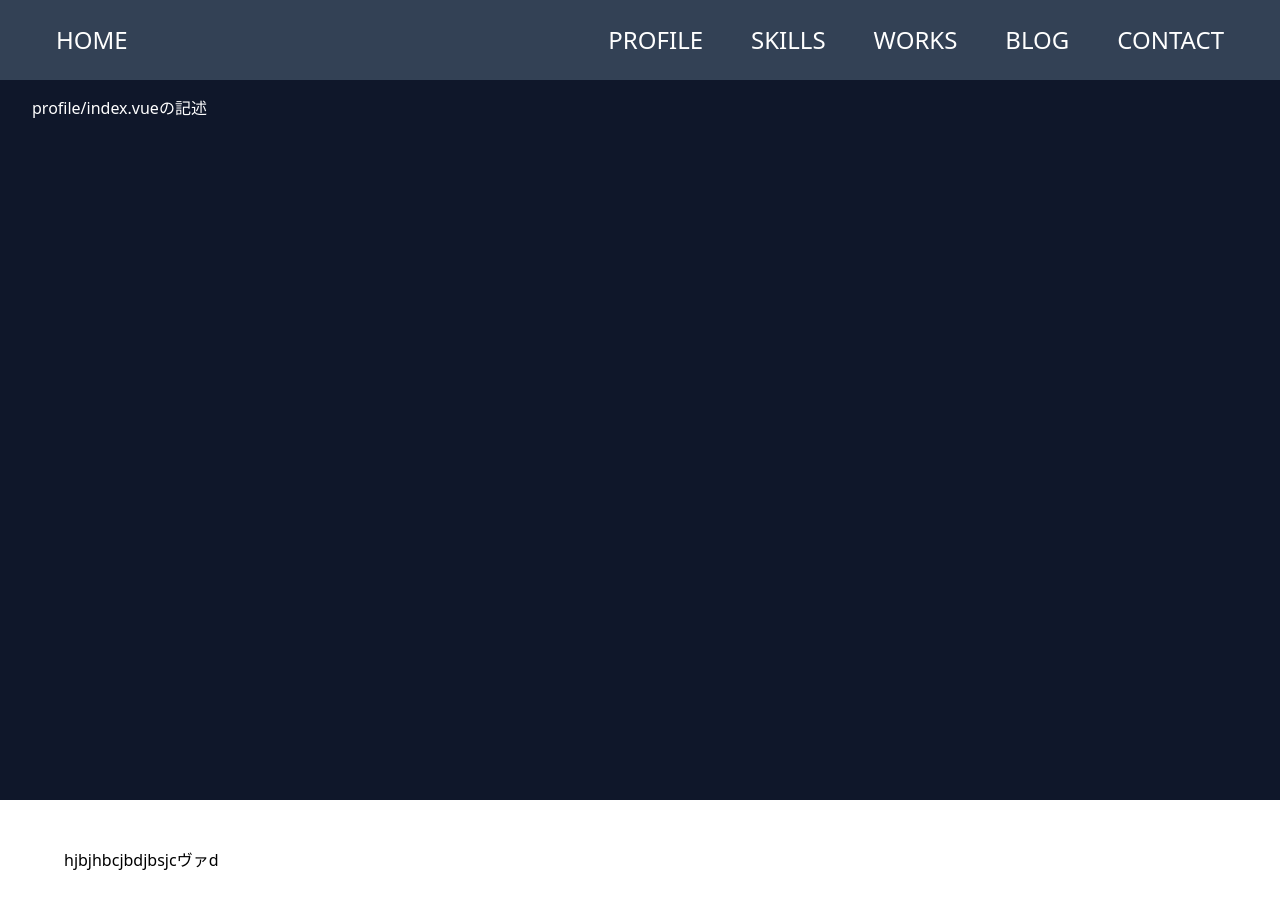
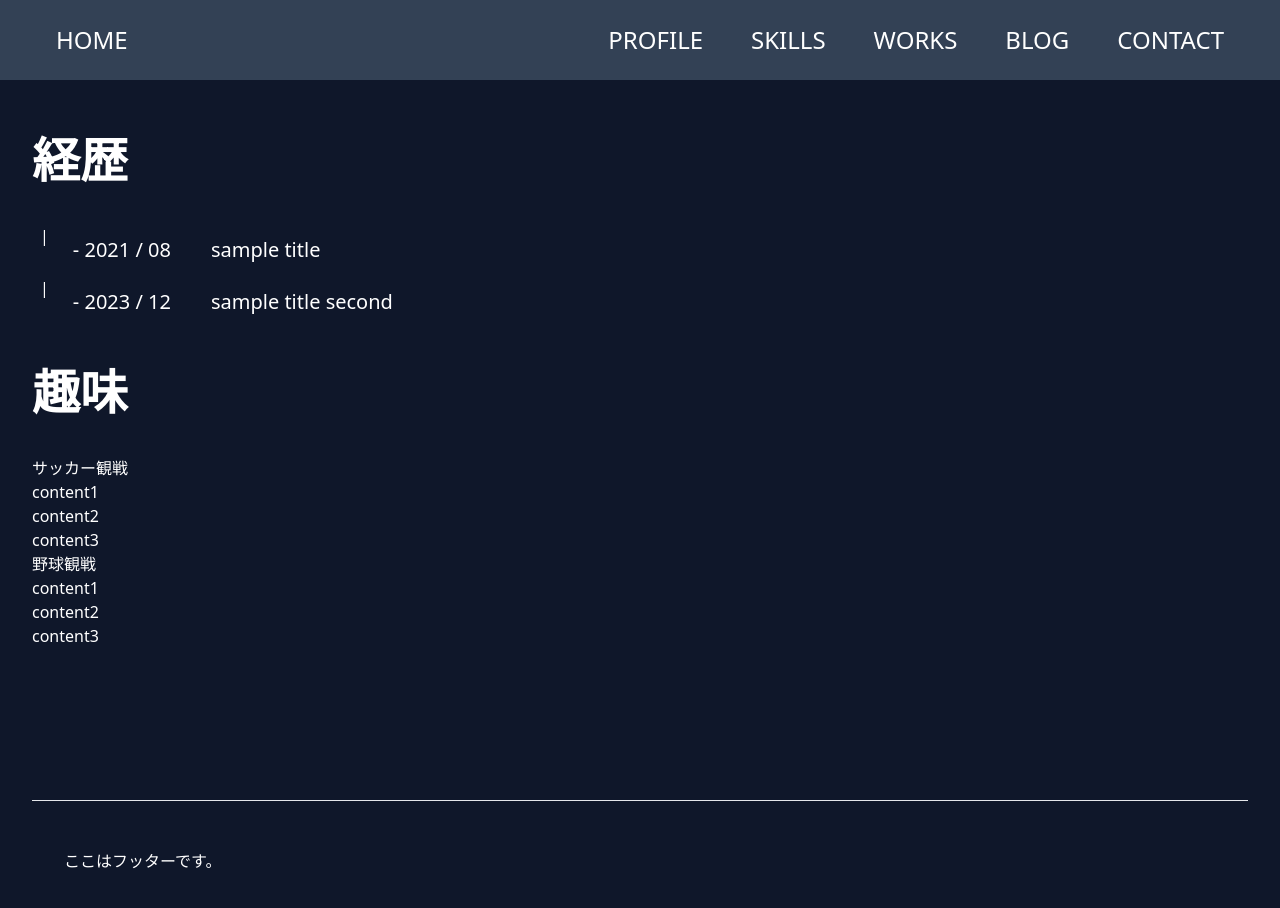
Before and after one commit to IJproject/introduce-myself-portfolio, a Nuxt app: page /profile in a window 1280 px wide. Shown: the top 908 px of the page. Built offline with nearby package versions, Linux system fonts and the light colour scheme.

Commit message:
ホーム画面の文字カラーを調整

```diff
--- a/app.vue
+++ b/app.vue
@@ -12,3 +12,9 @@ useHead({
         <NuxtPage />
     </div>
 </template>
+
+<style>
+    .title {
+        font-family: 'Abril Fatface';
+    }
+</style>
--- /dev/null
+++ b/components/CareerItem.vue
@@ -0,0 +1,16 @@
+<script setup>
+import { ref } from 'vue'
+
+const props = defineProps(['item'])
+
+</script>
+
+<template>
+    <div class="flex justify-start">
+        <div class="px-2 py-0 h-full">|</div>
+        <div class="flex-1 flex justify-start text-xl py-3">
+            <p class="mx-4">- {{ item.year }} / {{ item.month }}</p>
+            <p class="ml-6">{{ item.title }}</p>
+        </div>
+    </div>
+</template>
--- /dev/null
+++ b/components/HobbyItem.vue
@@ -0,0 +1,15 @@
+<script setup>
+import { ref } from 'vue'
+
+const props = defineProps(['hobby'])
+
+</script>
+
+<template>
+    <div>
+        <h4>{{ hobby.title }}</h4>
+        <p v-for="content in hobby.content" :key="content[0]">
+            {{ content }}
+        </p>
+    </div>
+</template>
--- /dev/null
+++ b/components/HomeSection.vue
@@ -0,0 +1,23 @@
+<script setup>
+import { ref } from 'vue'
+const props = defineProps(['section'])
+
+// titleの編集
+const titleArray = [
+    props.section.title.charAt(0),
+    props.section.title.slice(1)
+]
+
+// const initialColor = `text-${props.section.color}-400`
+// const buttonColor = "inline-block px-6 py-3 text-lg font-bold border-4 border-double border-white duration-300 " + `hover:bg-${props.section.color}-400`
+</script>
+
+<template>
+    <div class="text-center my-56">
+        <h3 class="text-5xl inline-block  font-bold my-4 title gradient-text"><span>{{ titleArray[0] }}</span>{{ titleArray[1] }}</h3>
+        <div class="my-16 text-lg">
+            <p v-for="content in section.content" :key="content" class="text-slate-300">{{ content }}</p>
+        </div>
+        <NuxtLink :to="section.url" class="inline-block px-6 py-3 text-lg font-bold border-4 border-double border-white duration-300 hover:bg-white hover:text-slate-900">詳細はこちら</NuxtLink>
+    </div>
+</template>
--- a/components/Section.vue
+++ /dev/null
@@ -1,27 +0,0 @@
-<script setup>
-import { ref } from 'vue'
-const props = defineProps(['section'])
-
-// titleの編集
-const titleArray = [
-    props.section.title.charAt(0),
-    props.section.title.slice(1)
-]
-
-const initialColor = ref(`text-${props.section.color}-400`)
-
-const buttonColor = "inline-block px-6 py-3 text-lg font-bold border-4 border-double border-white duration-300 " + `hover:bg-${props.section.color}-200`
-
-// contentの編集
-</script>
-
-<template>
-    <div class="text-center my-56">
-        <h3 class="text-5xl font-bold my-4"><span :class=initialColor>{{ titleArray[0] }}</span>{{ titleArray[1] }}</h3>
-        <p class="gradient-text">kokokok</p>
-        <div class="my-16 text-lg">
-            <p v-for="content in section.content" :key=content class="text-slate-300">{{ content }}</p>
-        </div>
-        <NuxtLink :to=section.url :class=buttonColor>詳細はこちら</NuxtLink>
-    </div>
-</template>
--- a/layouts/default.vue
+++ b/layouts/default.vue
@@ -44,7 +44,9 @@ const mobileMenuOpen = ref(false)
         <slot />
     </main>
 
-    <footer class="px-16 py-12 bg-white text-black">
-        hjbjhbcjbdjbsjcヴァd
+    <hr class="mx-8">
+
+    <footer class="px-16 py-12">
+        ここはフッターです。
     </footer>
 </template>
--- a/nuxt.config.ts
+++ b/nuxt.config.ts
@@ -4,8 +4,15 @@ export default defineNuxtConfig({
     modules: [
         '@nuxtjs/tailwindcss',
         'nuxt-headlessui',
+        '@nuxtjs/google-fonts',
     ],
     headlessui: {
         prefix: 'Headless'
     },
+    googleFonts: {
+        families: {
+            'Abril+Fatface': true,
+        },
+    },
+
 })
--- a/package.json
+++ b/package.json
@@ -10,6 +10,7 @@
   },
   "devDependencies": {
     "@nuxt/devtools": "latest",
+    "@nuxtjs/google-fonts": "^3.0.2",
     "@nuxtjs/tailwindcss": "^6.8.0",
     "@types/node": "^18.17.3",
     "nuxt": "^3.6.5",
--- a/pages/home/index.vue
+++ b/pages/home/index.vue
@@ -1,7 +1,7 @@
 <script setup>
-import { ref, onMounted } from 'vue'
-import Section from '/components/Section.vue'
-import { Scene, PerspectiveCamera, WebGLRenderer, BoxGeometry, MeshStandardMaterial, Mesh, DirectionalLight, Color } from 'three'
+import { ref, onMounted } from 'vue';
+import HomeSection from '/components/HomeSection.vue';
+import { Scene, PerspectiveCamera, WebGLRenderer, BoxGeometry, MeshStandardMaterial, Mesh, DirectionalLight, Color } from 'three';
 
 const section = [
     {title: 'PROFILE', content: ['WEBエンジニアとしての経歴や趣味などを紹介', 'パブリックからプライベートまでなんでも'], url: 'profile', color: 'yellow'},
@@ -102,24 +102,24 @@ onMounted(() => {
         <div class="md:w-1/2 -mt-20">
             <div class="h-screen w-full flex justify-center items-center">
                 <div class="">
-                    <p class="text-center text-5xl font-bold"><a class="gradient-text">Web Engineer</a></p>
-                    <p class="text-center text-3xl font-bold mt-2 ml-10"><a class="gradient-text">- Junpei Iwata</a></p>
+                    <p class="text-center text-5xl font-bold title"><a class="gradient-text">Web Engineer</a></p>
+                    <p class="text-center text-3xl font-bold mt-2 ml-10 title"><a class="gradient-text">- Junpei Iwata</a></p>
                     <p class="text-lg text-slate-300 mt-8">
                         自称フルスタックエンジニアの<br>
                         自己紹介ポートフォリオへようこそ<br>
                     </p>
                 </div>
             </div>
-            <Section :section=section[0] />
-            <Section :section=section[1] />
-            <Section :section=section[2] />
-            <Section :section=section[3] />
+            <HomeSection :section=section[0] />
+            <HomeSection :section=section[1] />
+            <HomeSection :section=section[2] />
+            <HomeSection :section=section[3] />
         </div>
         <div id="homeGL" class="fixed top-0 left-0 pointer-events-none"></div>
     </NuxtLayout>
 </template>
 
-<style scoped>
+<style>
 .gradient-text {
     background: linear-gradient(45deg, var(--text-color, black), white);
     -webkit-background-clip: text;
--- a/pages/profile/index.vue
+++ b/pages/profile/index.vue
@@ -1,9 +1,27 @@
 <script setup>
-
+import CareerItem from '/components/CareerItem.vue'
+import HobbyItem from '/components/HobbyItem.vue'
+const items = [
+    {title: "sample title", year: '2021', month: '08'},
+    {title: "sample title second", year: '2023', month: '12'}
+]
+const hobbys = [
+    {title: 'サッカー観戦', content: ['content1', 'content2', 'content3']},
+    {title: '野球観戦', content: ['content1', 'content2', 'content3']}
+]
 </script>
 
 <template>
     <NuxtLayout>
-        <div>profile/index.vueの記述</div>
+        <div class="w-full">
+            <h3 class="text-5xl font-bold my-10">経歴</h3>
+            <CareerItem :item="items[0]" />
+            <CareerItem :item="items[1]" />
+        </div>
+        <div class="w-full">
+            <h3 class="text-5xl font-bold my-10">趣味</h3>
+            <HobbyItem :hobby="hobbys[0]" />
+            <HobbyItem :hobby="hobbys[1]" />
+        </div>
     </NuxtLayout>
 </template>
```
Also changed, not shown: 1 other file (tests, documents, lock files or other folders).
